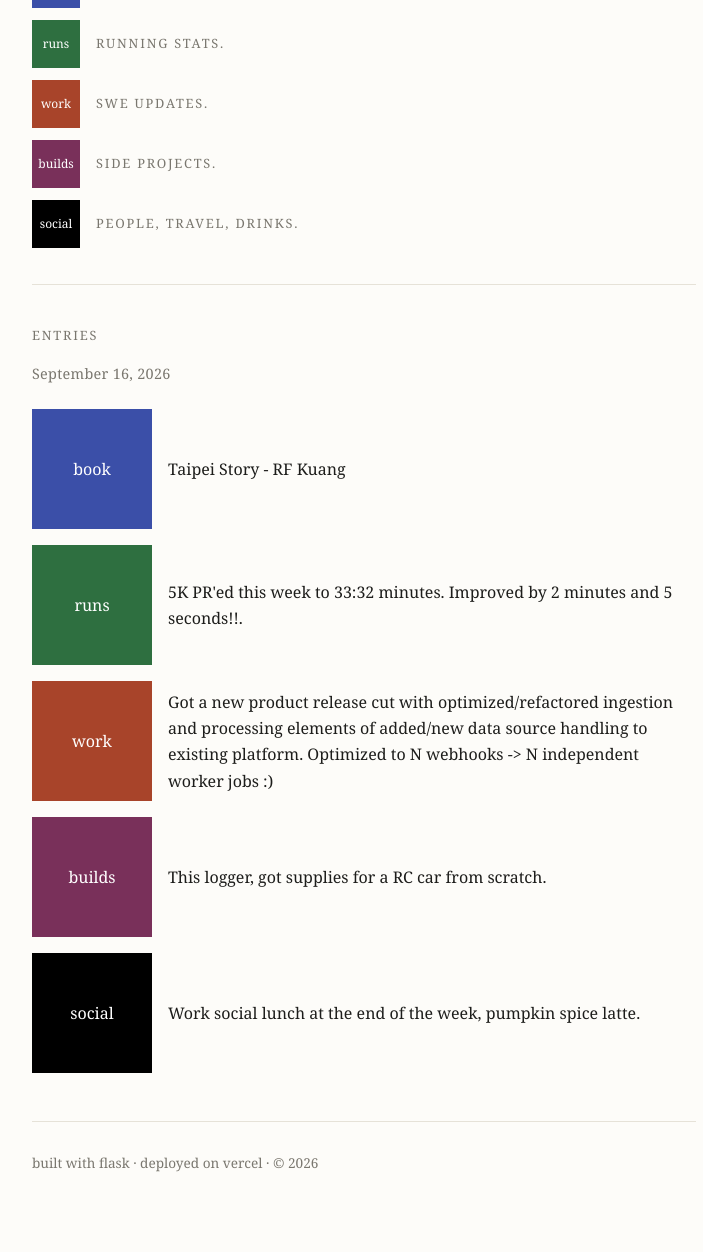
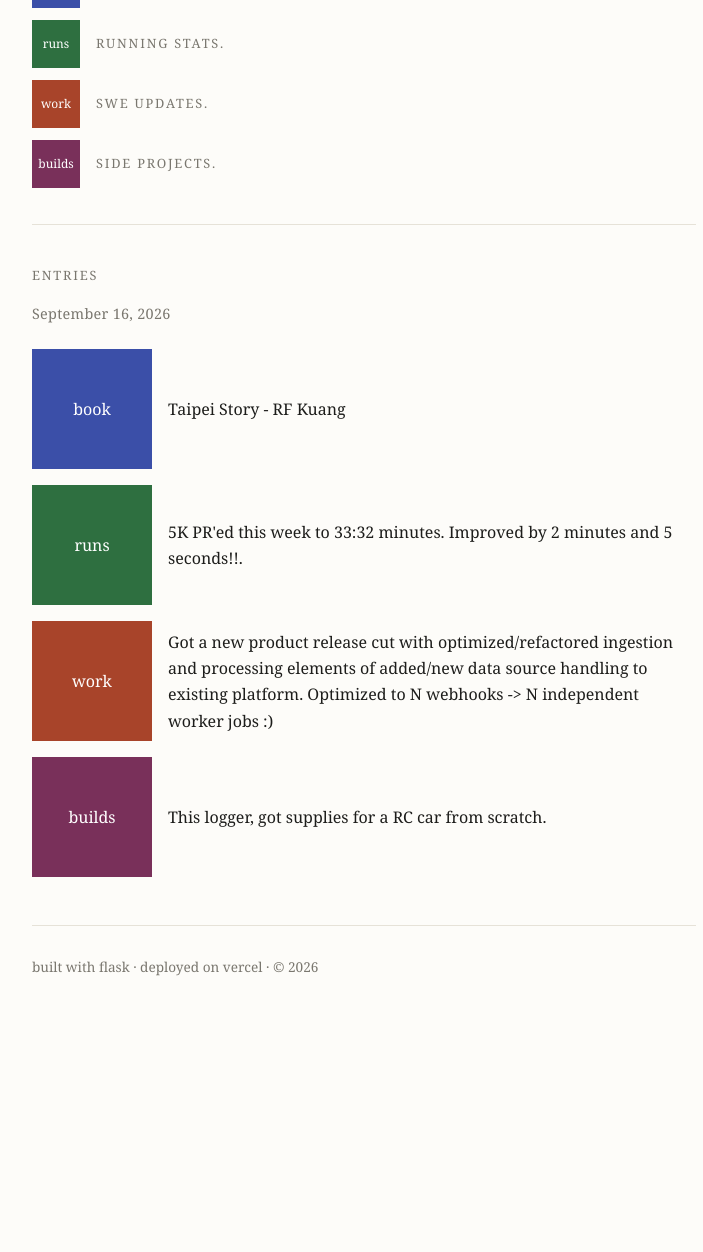
Before and after one commit to rrachelhuangg/logger, a Flask app: page / in a window 1280 px wide. Shown: the part 190-1442 px from the top of the page, without its empty margins (276-979 px from the left). After the commit the page ends 1166 px from the top, so only its background shows below. Run offline with Flask 3, Linux system fonts and the light colour scheme.

Commit message:
Removed social block

```diff
--- a/app/templates/index.html
+++ b/app/templates/index.html
@@ -20,10 +20,6 @@
     <p class="entry">
       <span class="square square--pink">builds</span>
       <span class="entry-text">Side projects.</span>
-    </p>
-    <p class="entry">
-      <span class="square square--black">social</span>
-      <span class="entry-text">People, travel, drinks.</span>
     </p>
   </section>
 
@@ -59,12 +55,6 @@
           This logger, got supplies for a RC car from scratch.
         </span>
       </p>
-      <p class="entry">
-        <span class="square square--black">social</span>
-        <span class="entry-text">
-          Work social lunch at the end of the week, pumpkin spice latte.
-        </span>
-      </p>
     </article>
   </section>
 {% endblock %}
```
